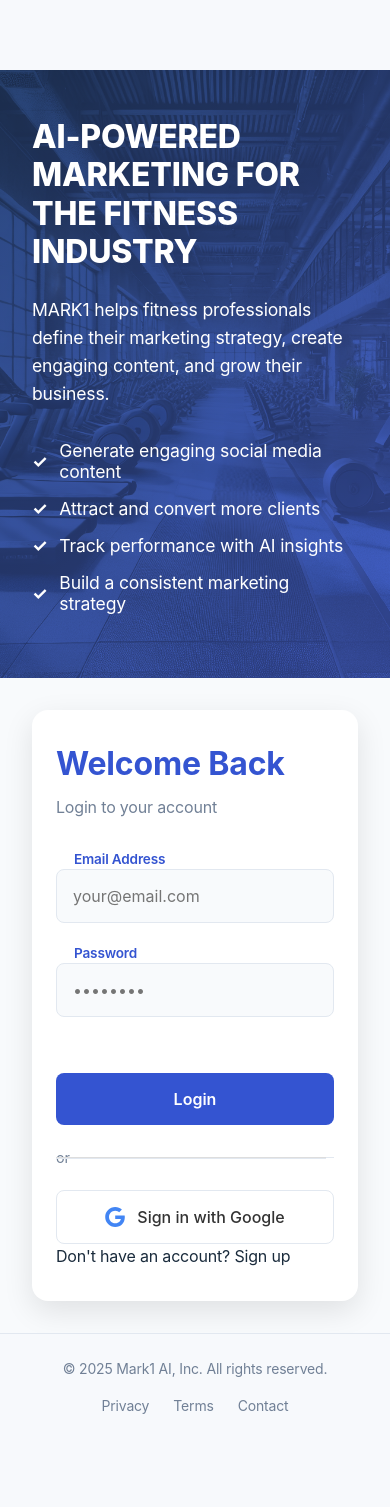
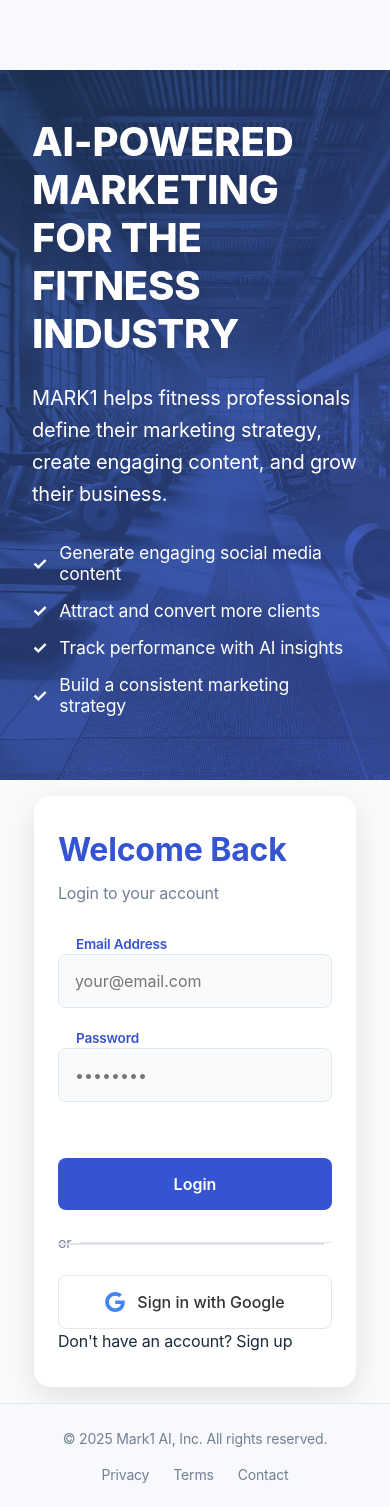
Before and after one commit to fsilva7456/mark1, a Next.js app: page / in a window 390 px wide. Before the commit the page ends 1438 px from the top, so only its background shows below. Built offline with nearby package versions, Linux system fonts and the light colour scheme; no server answers.

Commit message:
Maintain consistent login card size across screen sizes

```diff
--- a/styles/Home.module.css
+++ b/styles/Home.module.css
@@ -420,14 +420,13 @@
   pointer-events: none;
 }
 
-/* Enhanced form container with deeper shadow and more pronounced border radius */
+/* Fixed size form container */
 .formContainer {
-  width: 100%;
-  max-width: 450px;
+  width: 450px; /* Fixed width instead of max-width */
   background-color: white;
   padding: 2.5rem;
   border-radius: 16px;
-  box-shadow: 0 10px 30px rgba(0, 0, 0, 0.1); /* Deeper shadow */
+  box-shadow: 0 10px 30px rgba(0, 0, 0, 0.1);
   position: relative;
   z-index: 2;
   transition: transform 0.3s ease, box-shadow 0.3s ease;
@@ -576,7 +575,7 @@
   margin-left: 0.5rem;
 }
 
-/* Responsive adjustments */
+/* Update responsive adjustments to maintain form size */
 @media (max-width: 1024px) {
   .main {
     flex-direction: column;
@@ -595,22 +594,21 @@
     max-width: 100%;
   }
 
-  .formContainer {
+  /* Remove this line to keep formContainer width fixed */
+  /* .formContainer {
     max-width: 100%;
-  }
+  } */
 }
 
-@media (max-width: 640px) {
-  .title {
-    font-size: 2rem;
+/* Only for very small screens, adjust the form to be usable */
+@media (max-width: 480px) {
+  .formContainer {
+    width: 90%; /* Allow some flexibility on very small screens */
+    padding: 2rem 1.5rem;
   }
 
-  .subtitle {
-    font-size: 1.1rem;
-  }
-
-  .formContainer {
-    padding: 2rem 1.5rem;
+  .formSection {
+    padding: 1rem;
   }
 }
 
```
